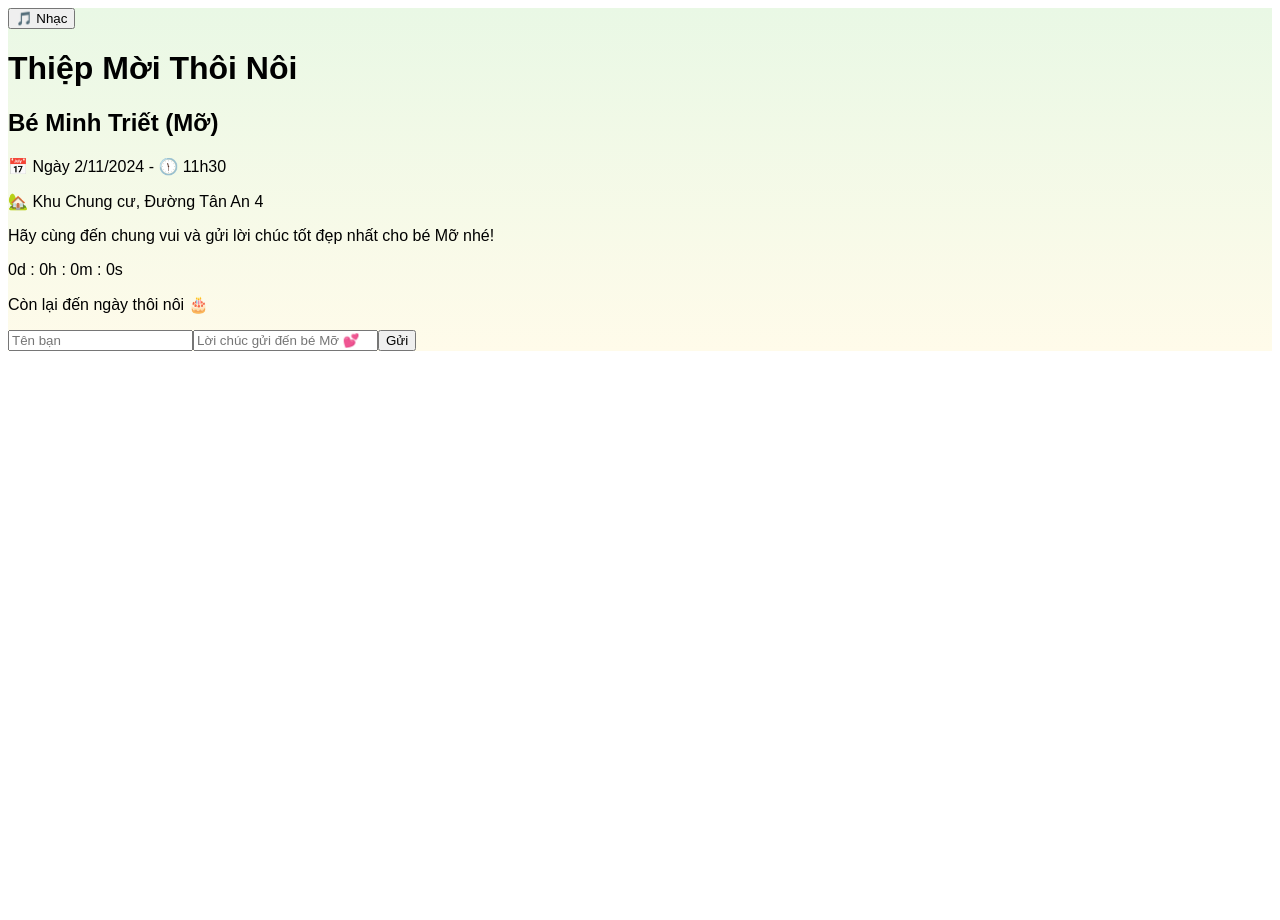
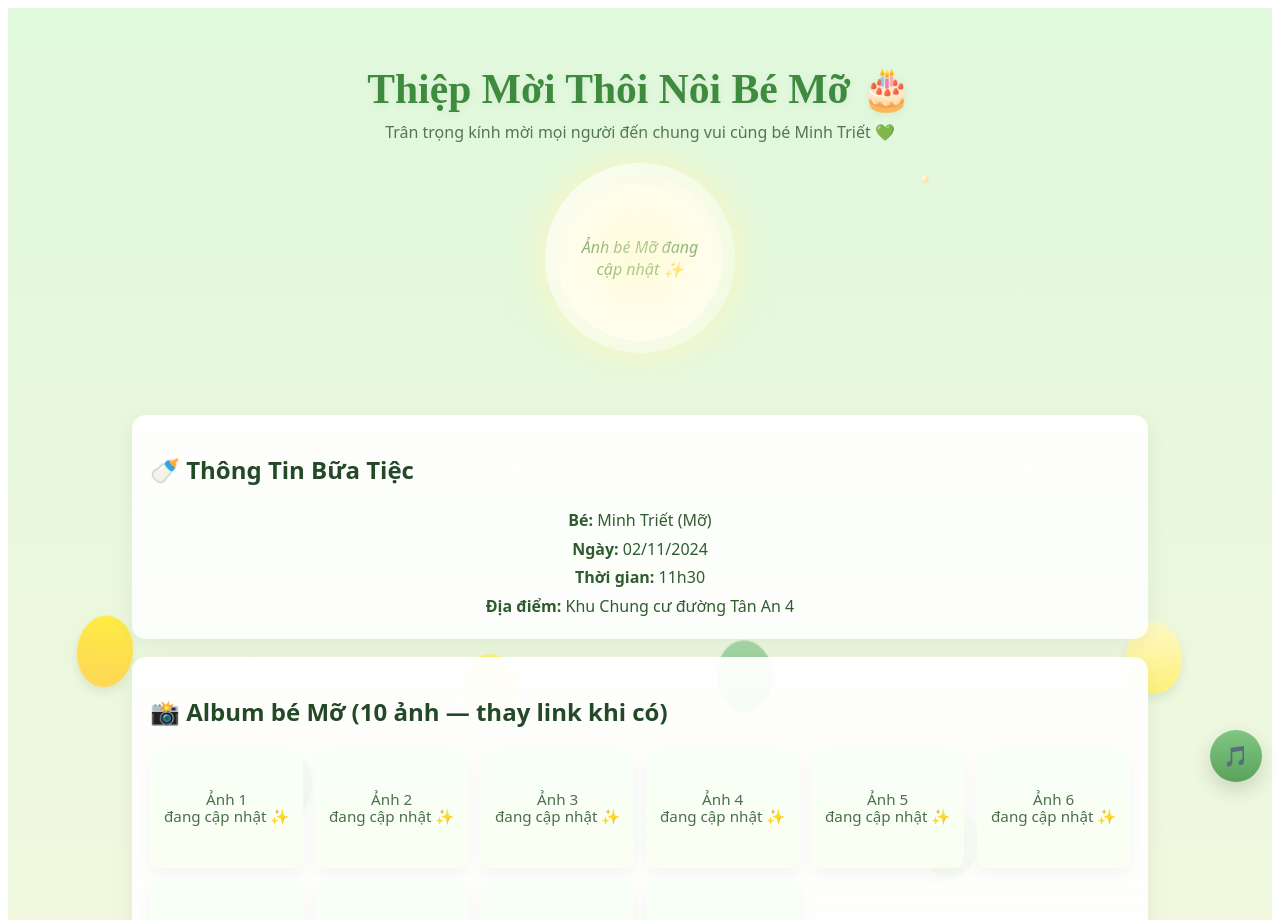
Before and after one commit to tanthuytrang22-dev/thiep-thoi-noi-be-Mo, a Next.js app: page / in a window 1280 px wide. Shown: the top 920 px of the page. Before the commit the page ends 800 px from the top, so only its background shows below. Built offline with nearby package versions, Linux system fonts and the light colour scheme.

Commit message:
Update index.jsx

```diff
--- a/pages/index.jsx
+++ b/pages/index.jsx
@@ -1,192 +1,339 @@
 import { useEffect, useState } from "react";
 
 export default function Home() {
-  const [showCard, setShowCard] = useState(false);
-  const [messages, setMessages] = useState([]);
-  const [newMessage, setNewMessage] = useState("");
-  const [newName, setNewName] = useState("");
-  const [timeLeft, setTimeLeft] = useState({});
-  const [audio, setAudio] = useState(null);
+  const [wishes, setWishes] = useState([]);
+  const [name, setName] = useState("");
+  const [message, setMessage] = useState("");
+  const [isPlaying, setIsPlaying] = useState(true);
 
-  // Countdown đến ngày 2/11/2024 11:30
+  // 10 placeholder image slots (you can replace any entry with a real image URL later)
+  const [images, setImages] = useState(Array.from({ length: 10 }).map(() => ""));
+
   useEffect(() => {
-    const target = new Date("2024-11-02T11:30:00").getTime();
-    const timer = setInterval(() => {
-      const now = new Date().getTime();
-      const distance = target - now;
-
-      if (distance < 0) {
-        clearInterval(timer);
-        setTimeLeft({ days: 0, hours: 0, minutes: 0, seconds: 0 });
-      } else {
-        setTimeLeft({
-          days: Math.floor(distance / (1000 * 60 * 60 * 24)),
-          hours: Math.floor((distance / (1000 * 60 * 60)) % 24),
-          minutes: Math.floor((distance / (1000 * 60)) % 60),
-          seconds: Math.floor((distance / 1000) % 60),
-        });
-      }
-    }, 1000);
-
-    return () => clearInterval(timer);
+    const audio = document.getElementById("bgMusic");
+    if (audio) {
+      audio.volume = 0.45;
+      // try to autoplay quietly if allowed
+      audio.play().catch(() => {});
+    }
   }, []);
 
-  // Hiệu ứng mở thiệp
-  useEffect(() => {
-    const timer = setTimeout(() => setShowCard(true), 800);
-    return () => clearTimeout(timer);
-  }, []);
-
-  // Phát nhạc baby piano
-  const handlePlayMusic = () => {
-    if (!audio) {
-      const newAudio = new Audio("https://cdn.pixabay.com/download/audio/2022/03/15/audio_7b2538e5ce.mp3");
-      newAudio.loop = true;
-      newAudio.play();
-      setAudio(newAudio);
-    } else {
-      audio.paused ? audio.play() : audio.pause();
-    }
+  const handleSubmit = (e) => {
+    e.preventDefault();
+    if (!name.trim() || !message.trim()) return;
+    const newWish = { name: name.trim(), message: message.trim(), id: Date.now() };
+    setWishes([newWish, ...wishes]);
+    setName("");
+    setMessage("");
   };
 
-  // Gửi lời chúc
-  const handleSendMessage = () => {
-    if (newMessage.trim() && newName.trim()) {
-      const msg = { name: newName, text: newMessage, id: Date.now() };
-      setMessages([...messages, msg]);
-      setNewMessage("");
-      setNewName("");
-      setTimeout(() => {
-        setMessages((prev) => prev.filter((m) => m.id !== msg.id));
-      }, 5000);
+  const toggleMusic = () => {
+    const audio = document.getElementById("bgMusic");
+    if (!audio) return;
+    if (isPlaying) {
+      audio.pause();
+    } else {
+      audio.play().catch(() => {});
     }
+    setIsPlaying(!isPlaying);
   };
 
-  // Hiệu ứng hoa lá pastel rơi 🍃🌼
-  useEffect(() => {
-    const createLeaf = () => {
-      const leaf = document.createElement("div");
-      leaf.className = "leaf";
-      leaf.style.left = Math.random() * 100 + "vw";
-      leaf.style.animationDuration = 5 + Math.random() * 5 + "s";
-      document.body.appendChild(leaf);
-      setTimeout(() => leaf.remove(), 10000);
-    };
-    const interval = setInterval(createLeaf, 300);
-    return () => clearInterval(interval);
-  }, []);
+  return (
+    <div className="page">
+      {/* Sparkles */}
+      <div className="sparkles" aria-hidden />
 
-  return (
-    <div
-      className="min-h-screen flex flex-col items-center justify-center relative overflow-hidden"
-      style={{
-        background: "linear-gradient(180deg, #E9F8E5 0%, #FFFBEA 100%)",
-        fontFamily: "'Quicksand', sans-serif",
-      }}
-    >
-      <button
-        onClick={handlePlayMusic}
-        className="absolute top-4 right-4 bg-white/70 px-3 py-1 rounded-full text-sm shadow"
-      >
-        🎵 Nhạc
+      {/* Floating balloons (decorative) */}
+      <div className="balloons" aria-hidden>
+        {[...Array(6)].map((_, i) => (
+          <div key={i} className={`balloon b${i + 1}`} />
+        ))}
+      </div>
+
+      <header className="hero">
+        <h1 className="title">Thiệp Mời Thôi Nôi Bé Mỡ 🎂</h1>
+        <p className="subtitle">Trân trọng kính mời mọi người đến chung vui cùng bé Minh Triết 💚</p>
+
+        {/* Avatar / main photo (temporary) */}
+        <div className="avatar">
+          <div className="avatar-ring" />
+          <div className="avatar-inner">Ảnh bé Mỡ đang cập nhật ✨</div>
+          <div className="avatar-glow" />
+        </div>
+      </header>
+
+      <main className="content">
+        <section className="info card">
+          <h2>🍼 Thông Tin Bữa Tiệc</h2>
+          <div className="info-list">
+            <div><strong>Bé:</strong> Minh Triết (Mỡ)</div>
+            <div><strong>Ngày:</strong> 02/11/2024</div>
+            <div><strong>Thời gian:</strong> 11h30</div>
+            <div><strong>Địa điểm:</strong> Khu Chung cư đường Tân An 4</div>
+          </div>
+        </section>
+
+        <section className="gallery card">
+          <h2>📸 Album bé Mỡ (10 ảnh — thay link khi có)</h2>
+          <div className="grid">
+            {images.map((src, idx) => (
+              <div key={idx} className="grid-item">
+                {src ? (
+                  <img src={src} alt={`bé mỡ ${idx + 1}`} />
+                ) : (
+                  <div className="placeholder">
+                    <div className="placeholder-text">Ảnh {idx + 1}<br/>đang cập nhật ✨</div>
+                  </div>
+                )}
+              </div>
+            ))}
+          </div>
+          <p className="hint">Mẹ/ba chỉ cần cập nhật URL ảnh tương ứng (mình hướng dẫn nếu cần).</p>
+        </section>
+
+        <section className="wishes card">
+          <h2>💌 Gửi Lời Chúc Đến Bé Mỡ</h2>
+          <form onSubmit={handleSubmit} className="wish-form" aria-label="Gửi lời chúc">
+            <input
+              type="text"
+              placeholder="Tên của bạn"
+              value={name}
+              onChange={(e) => setName(e.target.value)}
+              required
+            />
+            <textarea
+              placeholder="Lời chúc dễ thương..."
+              value={message}
+              onChange={(e) => setMessage(e.target.value)}
+              rows={3}
+              required
+            />
+            <button type="submit" className="btn-send">Gửi lời chúc 💚</button>
+          </form>
+
+          <div className="messages">
+            {wishes.length === 0 ? (
+              <p className="muted">Chưa có lời chúc nào — bạn là người đầu tiên nhé!</p>
+            ) : (
+              wishes.map((w) => (
+                <div key={w.id} className="message">
+                  <strong>{w.name}</strong>
+                  <div className="msg-text">{w.message}</div>
+                </div>
+              ))
+            )}
+          </div>
+        </section>
+
+        <section className="thanks card">
+          <h2>❤️ Cảm ơn</h2>
+          <p>Gia đình cảm ơn mọi người đã dành thời gian và tấm lòng cho bé Mỡ 💕</p>
+        </section>
+      </main>
+
+      {/* Audio */}
+      <audio
+        id="bgMusic"
+        loop
+        src="https://cdn.pixabay.com/download/audio/2023/03/01/audio_45b8e29c10.mp3?filename=happy-birthday-piano-14175.mp3"
+      />
+
+      {/* Music control */}
+      <button className="music-btn" onClick={toggleMusic} aria-label="Bật/Tắt nhạc">
+        {isPlaying ? "🎵" : "🔇"}
       </button>
 
-      <div
-        className={`transition-all duration-700 ${
-          showCard ? "scale-100 opacity-100" : "scale-0 opacity-0"
-        } bg-white/80 backdrop-blur-md rounded-2xl shadow-lg p-8 text-center w-11/12 md:w-1/2`}
-      >
-        <h1 className="text-3xl font-bold text-green-700 mb-2">Thiệp Mời Thôi Nôi</h1>
-        <h2 className="text-2xl font-semibold text-yellow-600 mb-4">Bé Minh Triết (Mỡ)</h2>
-        <p className="text-gray-700 mb-2">📅 Ngày 2/11/2024 - 🕦 11h30</p>
-        <p className="text-gray-700 mb-4">🏡 Khu Chung cư, Đường Tân An 4</p>
+      <style jsx>{`
+        .page {
+          font-family: "Quicksand", system-ui, -apple-system, "Segoe UI", Roboto, "Helvetica Neue", Arial;
+          background: linear-gradient(180deg, #e0f8dc 0%, #fff8e1 100%);
+          color: #234927;
+          min-height: 100vh;
+        }
 
-        <div className="text-lg font-medium text-green-800 mb-4">
-          <p>Hãy cùng đến chung vui và gửi lời chúc tốt đẹp nhất cho bé Mỡ nhé!</p>
-        </div>
+        /* Sparkles */
+        .sparkles {
+          position: fixed;
+          inset: 0;
+          pointer-events: none;
+          z-index: 2;
+        }
+        .sparkles::before,
+        .sparkles::after {
+          content: "";
+          position: absolute;
+          width: 6px;
+          height: 6px;
+          background: radial-gradient(circle at 30% 30%, #fff, #ffd54f);
+          border-radius: 50%;
+          filter: blur(0.6px);
+          animation: twinkle 3s infinite;
+          opacity: 0.9;
+        }
+        .sparkles::before { left: 20%; top: 12%; animation-delay: 0s; transform: scale(.9); }
+        .sparkles::after { left: 72%; top: 22%; animation-delay: 1.2s; transform: scale(1.1); }
+        @keyframes twinkle {
+          0% { opacity: 0; transform: scale(0.6); }
+          50% { opacity: 1; transform: scale(1.2); }
+          100% { opacity: 0; transform: scale(0.6); }
+        }
 
-        {/* Countdown */}
-        <div className="mt-6 text-2xl text-yellow-700 font-bold">
-          <p>
-            {timeLeft.days ?? 0}d : {timeLeft.hours ?? 0}h :{" "}
-            {timeLeft.minutes ?? 0}m : {timeLeft.seconds ?? 0}s
-          </p>
-          <p className="text-sm text-gray-600 mt-1">Còn lại đến ngày thôi nôi 🎂</p>
-        </div>
+        /* Balloons */
+        .balloons { position: fixed; inset: 0; pointer-events: none; z-index: 1; }
+        .balloon {
+          position: absolute;
+          bottom: -120px;
+          width: 56px;
+          height: 72px;
+          border-radius: 50%;
+          opacity: 0.95;
+          box-shadow: 0 6px 12px rgba(0,0,0,0.08);
+        }
+        .b1 { left: 6%; background: linear-gradient(#ffeb3b,#ffd54f); animation: float1 12s infinite ease-in; }
+        .b2 { left: 20%; background: linear-gradient(#81c784,#66bb6a); animation: float2 14s infinite ease-in 2s; }
+        .b3 { left: 36%; background: linear-gradient(#fff176,#fff59d); animation: float1 11s infinite ease-in 1s; }
+        .b4 { left: 56%; background: linear-gradient(#a5d6a7,#81c784); animation: float2 13s infinite ease-in 0.5s; }
+        .b5 { left: 72%; background: linear-gradient(#c5e1a5,#aed581); animation: float1 15s infinite ease-in 3s; }
+        .b6 { left: 88%; background: linear-gradient(#fff9c4,#fff176); animation: float2 10s infinite ease-in 1.5s; }
+        @keyframes float1 { 0% { transform: translateY(0) rotate(0deg); } 100% { transform: translateY(-100vh) rotate(20deg); } }
+        @keyframes float2 { 0% { transform: translateY(0) rotate(0deg); } 100% { transform: translateY(-120vh) rotate(-20deg); } }
 
-        {/* Lời chúc */}
-        <div className="mt-8">
-          <input
-            type="text"
-            value={newName}
-            onChange={(e) => setNewName(e.target.value)}
-            placeholder="Tên bạn"
-            className="border rounded-full px-3 py-2 text-sm mr-2"
-          />
-          <input
-            type="text"
-            value={newMessage}
-            onChange={(e) => setNewMessage(e.target.value)}
-            placeholder="Lời chúc gửi đến bé Mỡ 💕"
-            className="border rounded-full px-3 py-2 text-sm"
-          />
-          <button
-            onClick={handleSendMessage}
-            className="ml-2 bg-yellow-400 text-white px-3 py-2 rounded-full text-sm"
-          >
-            Gửi
-          </button>
-        </div>
-      </div>
+        .hero {
+          padding: 56px 20px 20px;
+          text-align: center;
+          position: relative;
+          z-index: 3;
+        }
+        .title {
+          font-family: "Pacifico", cursive;
+          font-size: 2.6rem;
+          margin: 0;
+          color: #3e8a3e;
+          text-shadow: 0 2px 8px rgba(0,0,0,0.06);
+        }
+        .subtitle {
+          margin: 8px 0 20px;
+          color: #4b6f4b;
+          opacity: 0.95;
+        }
 
-      {/* Hiệu ứng lời chúc bay lên */}
-      {messages.map((msg) => (
-        <div
-          key={msg.id}
-          className="absolute text-yellow-700 font-semibold animate-fly"
-          style={{
-            left: `${30 + Math.random() * 40}%`,
-            bottom: "10%",
-            fontSize: "1rem",
-          }}
-        >
-          💌 {msg.name}: {msg.text}
-        </div>
-      ))}
+        /* Avatar */
+        .avatar { position: relative; width: 190px; height: 190px; margin: 18px auto 6px; }
+        .avatar-ring {
+          position: absolute; inset: 0; border-radius: 50%;
+          background: radial-gradient(circle at 30% 30%, rgba(255,255,255,0.9), rgba(255,255,255,0.3));
+          box-shadow: 0 0 40px rgba(255, 243, 179, 0.6);
+          transform: rotate(-6deg);
+        }
+        .avatar-inner {
+          position: absolute; inset: 12px;
+          border-radius: 50%;
+          background: rgba(255,255,255,0.95);
+          display: flex; align-items: center; justify-content: center;
+          font-style: italic; color: #3a7f3a; padding: 10px; text-align: center;
+          box-shadow: inset 0 6px 18px rgba(0,0,0,0.03);
+          transform: translateY(0);
+          transition: transform 0.4s ease;
+        }
+        .avatar-inner:hover { transform: translateY(-6px); }
+        .avatar-glow {
+          position: absolute; inset: -6px; border-radius: 50%;
+          background: radial-gradient(circle, rgba(255,250,200,0.7), rgba(255,250,200,0));
+          filter: blur(12px); pointer-events: none;
+        }
 
-      {/* CSS hiệu ứng */}
-      <style jsx>{`
-        .leaf {
+        .content { padding: 18px 16px 80px; z-index: 3; position: relative; }
+
+        .card {
+          max-width: 980px;
+          margin: 18px auto;
+          background: linear-gradient(180deg, rgba(255,255,255,0.95), rgba(255,255,255,0.85));
+          border-radius: 14px;
+          padding: 18px;
+          box-shadow: 0 6px 24px rgba(0,0,0,0.06);
+        }
+
+        .info-list { text-align: center; line-height: 1.8; color: #2f5c2f; }
+
+        /* Gallery grid */
+        .gallery .grid {
+          display: grid;
+          grid-template-columns: repeat(auto-fit, minmax(150px,1fr));
+          gap: 12px;
+          margin-top: 12px;
+        }
+        .grid-item {
+          height: 120px;
+          border-radius: 10px;
+          overflow: hidden;
+          background: linear-gradient(180deg, #f7fff7, #fbfff2);
+          display: flex;
+          align-items: center;
+          justify-content: center;
+          position: relative;
+          box-shadow: 0 6px 16px rgba(0,0,0,0.04);
+          transform-origin: center;
+          animation: itemIn 0.6s ease both;
+        }
+        .grid-item img { width: 100%; height: 100%; object-fit: cover; display: block; }
+        .placeholder {
+          width: 100%; height: 100%; display:flex; align-items:center; justify-content:center;
+          color: #4b6f4b; font-size: 0.95rem; text-align:center; padding: 8px;
+        }
+        .placeholder-text { line-height:1.1; }
+
+        @keyframes itemIn {
+          from { opacity: 0; transform: scale(0.98) translateY(6px); }
+          to { opacity: 1; transform: scale(1) translateY(0); }
+        }
+
+        .hint { margin-top: 10px; font-size: 0.9rem; color: #6b856b; text-align:center; }
+
+        /* Wishes */
+        .wish-form input, .wish-form textarea {
+          width: 100%;
+          padding: 10px;
+          border-radius: 10px;
+          border: 1px solid #cfe9c8;
+          font-size: 0.98rem;
+        }
+        .btn-send {
+          background: linear-gradient(90deg, #81c784, #ffeb3b);
+          border: none;
+          padding: 10px 14px;
+          margin-top: 6px;
+          border-radius: 10px;
+          font-weight: 600;
+          cursor: pointer;
+        }
+        .messages { margin-top: 14px; }
+        .message { background: #f8fff1; border-left: 5px solid #8bc34a; padding: 10px; border-radius: 8px; margin-bottom: 8px; }
+
+        .muted { color: #6b856b; text-align: center; }
+
+        .thanks { text-align: center; color: #4b6f4b; }
+
+        /* music btn */
+        .music-btn {
           position: fixed;
-          top: -10px;
-          width: 20px;
-          height: 20px;
-          background-image: url('https://cdn-icons-png.flaticon.com/512/616/616408.png');
-          background-size: cover;
-          opacity: 0.7;
-          animation: fall linear forwards;
-          pointer-events: none;
+          right: 18px;
+          bottom: 18px;
+          width: 52px;
+          height: 52px;
+          border-radius: 50%;
+          border: none;
+          background: linear-gradient(180deg,#81c784,#5aa25a);
+          color: white;
+          font-size: 1.25rem;
+          box-shadow: 0 8px 20px rgba(0,0,0,0.15);
+          cursor: pointer;
+          z-index: 999;
         }
-        @keyframes fall {
-          0% {
-            transform: translateY(0) rotate(0deg);
-          }
-          100% {
-            transform: translateY(100vh) rotate(360deg);
-          }
-        }
-        @keyframes fly {
-          0% {
-            opacity: 1;
-            transform: translateY(0);
-          }
-          100% {
-            opacity: 0;
-            transform: translateY(-200px);
-          }
-        }
-        .animate-fly {
-          animation: fly 5s ease-in-out forwards;
+
+        /* Responsive tweaks */
+        @media (max-width: 600px) {
+          .title { font-size: 2.1rem; }
+          .avatar { width: 150px; height: 150px; }
         }
       `}</style>
     </div>
```
